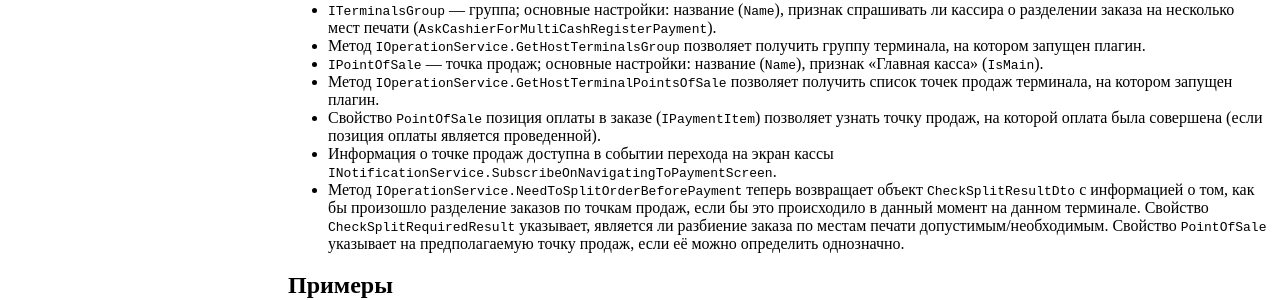
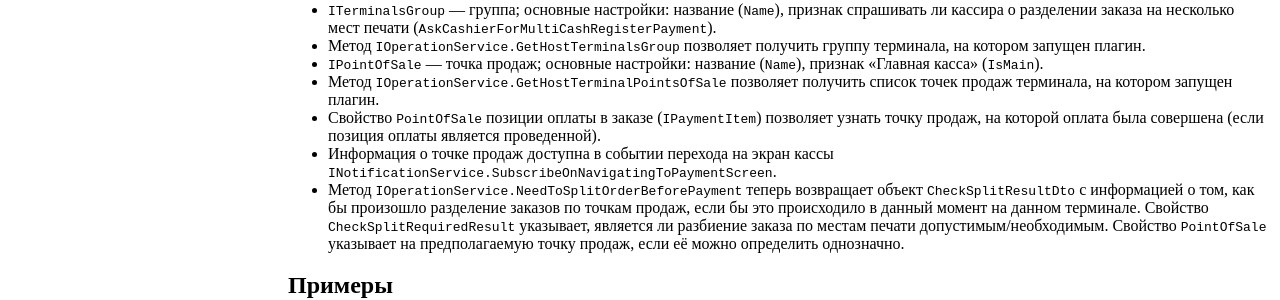
Before and after one commit to iiko/front.api.doc, a Jekyll site: the page built from v6/ru/GroupsAndPointsOfSale.md, in a window 1280 px wide. Shown: the part 495-795 px from the top of the page. Built offline with Jekyll 4.4.1, drawn with Linux system fonts in a browser that asks for light colours.

Commit message:
Updated article about terminal groups and points of sale on review: misprint.

```diff
--- a/v6/ru/GroupsAndPointsOfSale.md
+++ b/v6/ru/GroupsAndPointsOfSale.md
@@ -20,7 +20,7 @@ layout: default
 - Метод `IOperationService.GetHostTerminalsGroup` позволяет получить группу терминала, на котором запущен плагин.
 - `IPointOfSale` — точка продаж; основные настройки: название (`Name`), признак «Главная касса» (`IsMain`).
 - Метод `IOperationService.GetHostTerminalPointsOfSale` позволяет получить список точек продаж терминала, на котором запущен плагин.
-- Свойство `PointOfSale` позиция оплаты в заказе (`IPaymentItem`) позволяет узнать точку продаж, на которой оплата была совершена (если позиция оплаты является проведенной).
+- Свойство `PointOfSale` позиции оплаты в заказе (`IPaymentItem`) позволяет узнать точку продаж, на которой оплата была совершена (если позиция оплаты является проведенной).
 - Информация о точке продаж доступна в событии перехода на экран кассы `INotificationService.SubscribeOnNavigatingToPaymentScreen`.
 - Метод `IOperationService.NeedToSplitOrderBeforePayment` теперь возвращает объект `CheckSplitResultDto` с информацией о том, как бы произошло разделение заказов по точкам продаж, если бы это происходило в данный момент на данном терминале. Свойство `CheckSplitRequiredResult` указывает, является ли разбиение заказа по местам печати допустимым/необходимым. Свойство `PointOfSale` указывает на предполагаемую точку продаж, если её можно определить однозначно.
 
```
